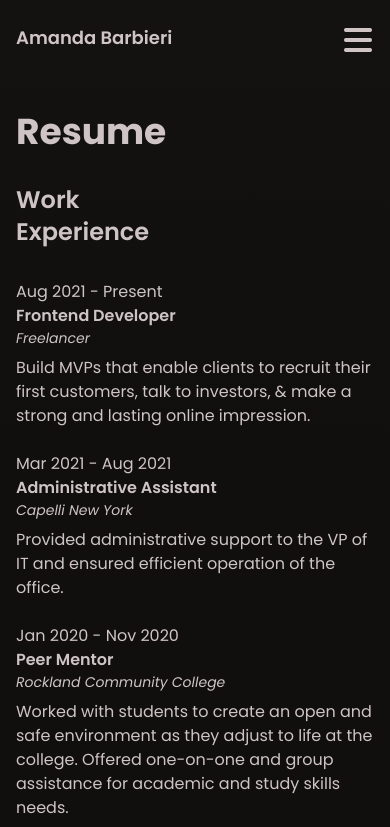
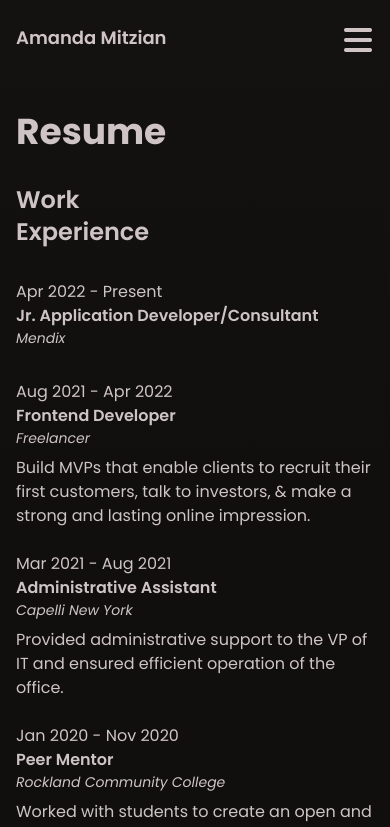
Before and after one commit to aobarbieri/website, a website: page resume.html in a window 390 px wide. Shown: the top 827 px of the page. Drawn offline with nearby package versions, Linux system fonts and the light colour scheme.

Commit message:
Resume updates

```diff
--- a/resume.html
+++ b/resume.html
@@ -4,7 +4,7 @@
 		<meta charset="UTF-8" />
 		<meta http-equiv="X-UA-Compatible" content="IE=edge" />
 		<meta name="viewport" content="width=device-width, initial-scale=1.0" />
-		<title>Amanda Barbieri</title>
+		<title>Amanda Mitzian</title>
 		<link rel="icon" type="image/x-icon" href="favicon.ico" />
 
 		<!-- Style Sheets -->
@@ -26,7 +26,7 @@
 			<nav class="navbar">
 				<a class="flex items-end" href="index">
 					<img class="hidden md:inline md:h-7" src="./images/html-logo.svg" alt="HTML icon" />
-					<h3 class="text-lg md:text-xl font-semibold mx-2">Amanda Barbieri</h3>
+					<h3 class="text-lg md:text-xl font-semibold mx-2">Amanda Mitzian</h3>
 				</a>
 
 				<!-- Tablet and Laptop -->
@@ -73,9 +73,21 @@
 					Experience
 				</h2>
 				<div>
+					<!-- Mendix -->
+					<article class="pb-6 lg:flex">
+						<p class="basis-1/3">Apr 2022 - Present</p>
+						<div class="basis-2/3 lg:pl-2">
+							<h3 class="font-semibold">Jr. Application Developer/Consultant</h3>
+							<p class="italic text-sm font-light pb-2">Mendix</p>
+							<p>
+
+							</p>
+						</div>
+					</article>
+
 					<!-- Freelancer -->
 					<article class="lg:flex">
-						<p class="basis-1/3">Aug 2021 - Present</p>
+						<p class="basis-1/3">Aug 2021 - Apr 2022</p>
 						<div class="basis-2/3 lg:pl-2">
 							<h3 class="font-semibold">Frontend Developer</h3>
 							<p class="italic text-sm font-light pb-2">Freelancer</p>
@@ -199,7 +211,7 @@
 		<!-- Footer -->
 		<footer>
 			<section class='w-full text-center py-6'>
-	 			<p class="text-xs">2021-2022 | Coded with &#128156 by Amanda Barbieri</p>
+	 			<p class="text-xs">2021-2022 | Coded with &#128156  by Amanda Mitzian</p>
 			</section>
 		</footer>
 
```
Also changed, not shown: index.html (+5 -5 lines).
